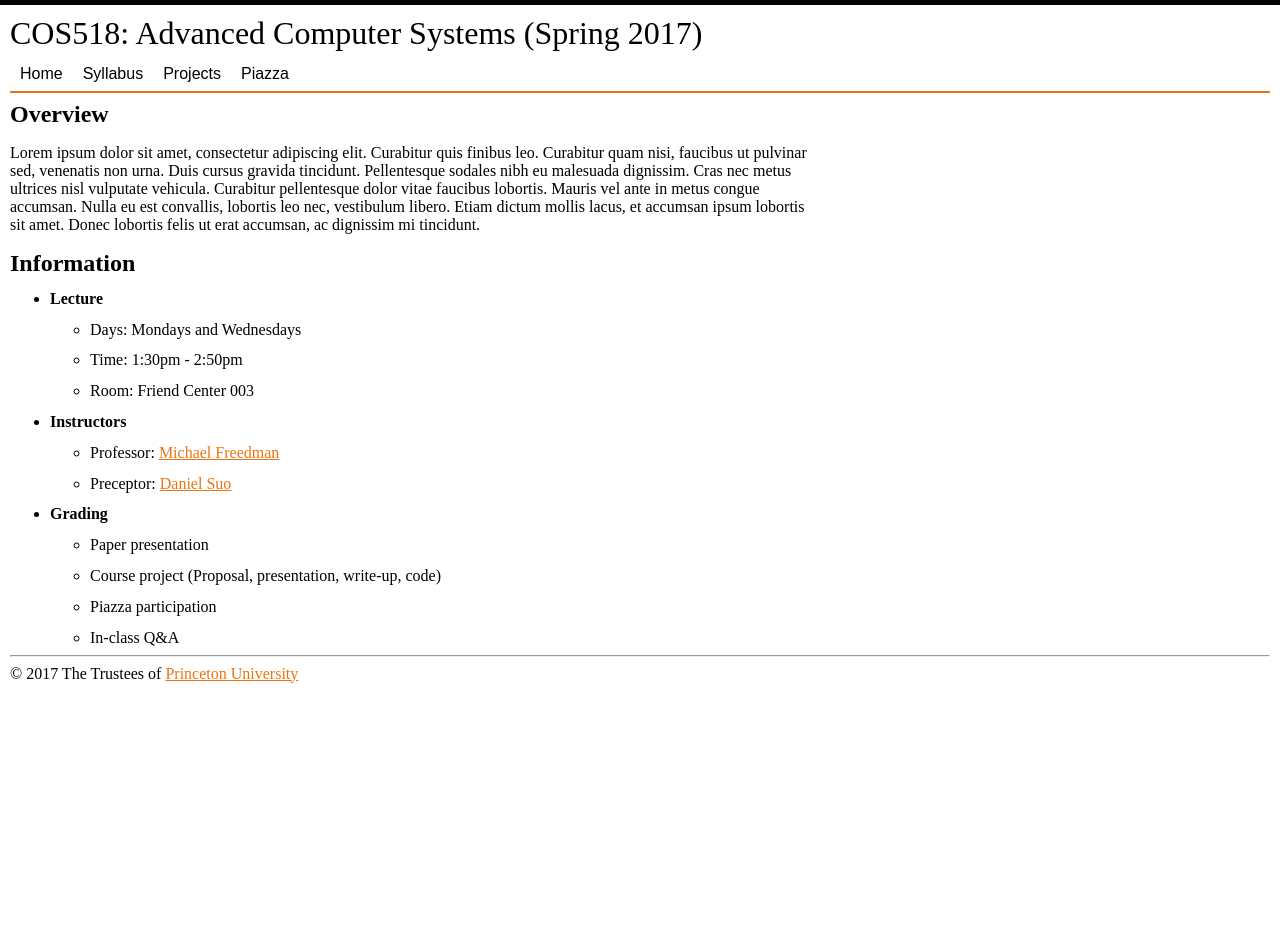
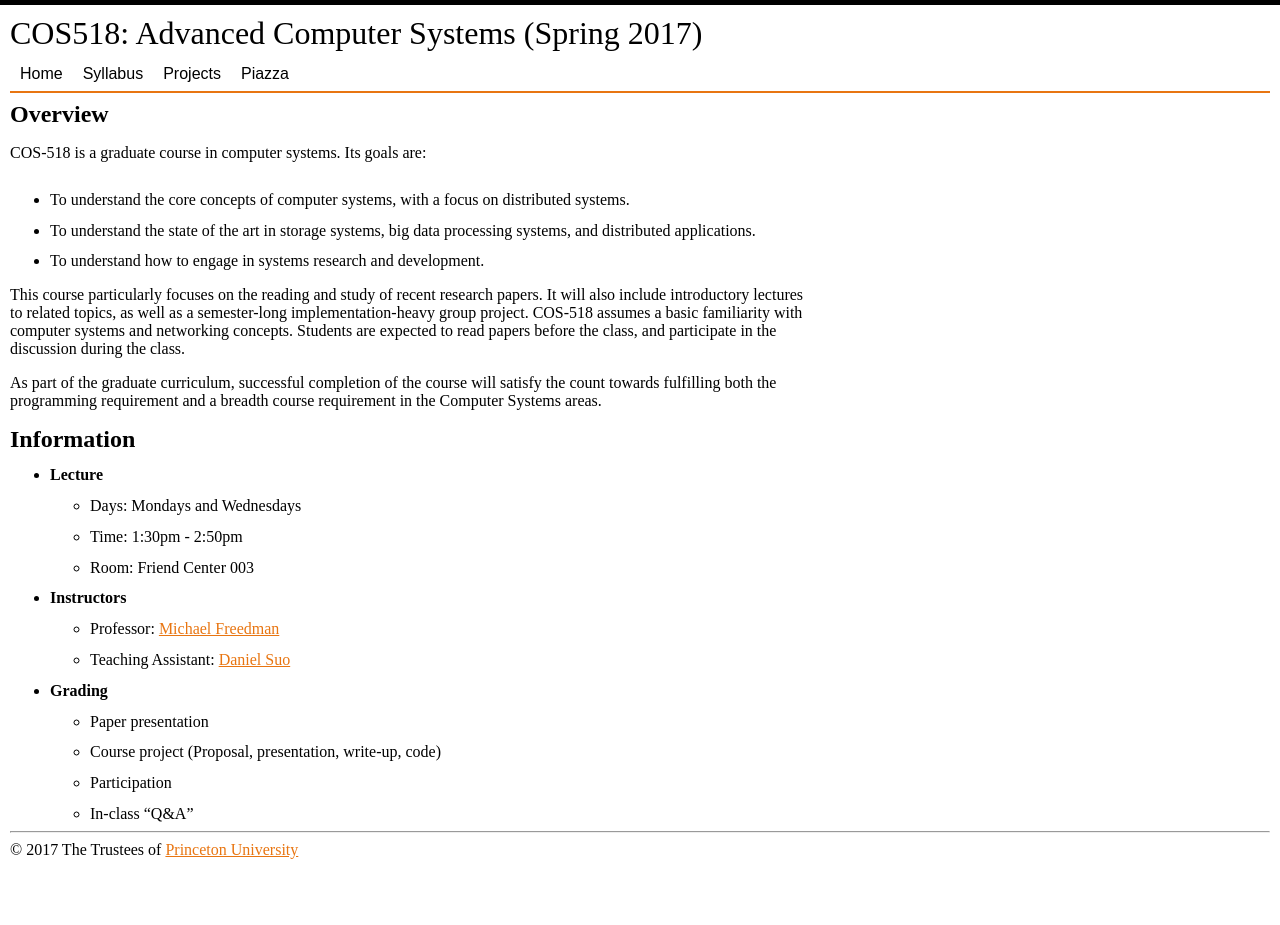
Before and after one commit to COS518/cos518.github.io, a Jekyll site: the page built from index.md, in a window 1280 px wide. Built offline with Jekyll 4.4.1, drawn with Linux system fonts in a browser that asks for light colours; our own code applies the rules of GitHub Pages for plain Markdown files.

Commit message:
Updated overview

```diff
--- a/index.md
+++ b/index.md
@@ -4,7 +4,15 @@ layout: home
 
 ## Overview
 
-Lorem ipsum dolor sit amet, consectetur adipiscing elit. Curabitur quis finibus leo. Curabitur quam nisi, faucibus ut pulvinar sed, venenatis non urna. Duis cursus gravida tincidunt. Pellentesque sodales nibh eu malesuada dignissim. Cras nec metus ultrices nisl vulputate vehicula. Curabitur pellentesque dolor vitae faucibus lobortis. Mauris vel ante in metus congue accumsan. Nulla eu est convallis, lobortis leo nec, vestibulum libero. Etiam dictum mollis lacus, et accumsan ipsum lobortis sit amet. Donec lobortis felis ut erat accumsan, ac dignissim mi tincidunt.
+COS-518 is a graduate course in computer systems. Its goals are:
+
+- To understand the core concepts of computer systems, with a focus on distributed systems.
+- To understand the state of the art in storage systems, big data processing systems, and distributed applications.
+- To understand how to engage in systems research and development.
+
+This course particularly focuses on the reading and study of recent research papers.  It will also include introductory lectures to related topics, as well as a semester-long implementation-heavy group project.  COS-518 assumes a basic familiarity with computer systems and networking concepts.  Students are expected to read papers before the class, and participate in the discussion during the class.
+
+As part of the graduate curriculum, successful completion of the course will satisfy the count towards fulfilling both the programming requirement and a breadth course requirement in the Computer Systems areas.
 
 ## Information
 - **Lecture**
@@ -13,9 +21,9 @@ Lorem ipsum dolor sit amet, consectetur adipiscing elit. Curabitur quis finibus
   - Room: Friend Center 003
 - **Instructors**
   - Professor: [Michael Freedman](http://www.cs.princeton.edu/~mfreed/)
-  - Preceptor: [Daniel Suo](http://www.cs.princeton.edu/~dsuo)
+  - Teaching Assistant: [Daniel Suo](http://www.cs.princeton.edu/~dsuo)
 - **Grading**
   - Paper presentation
   - Course project (Proposal, presentation, write-up, code)
-  - Piazza participation
-  - In-class Q&A
+  - Participation
+  - In-class "Q&A"
```
